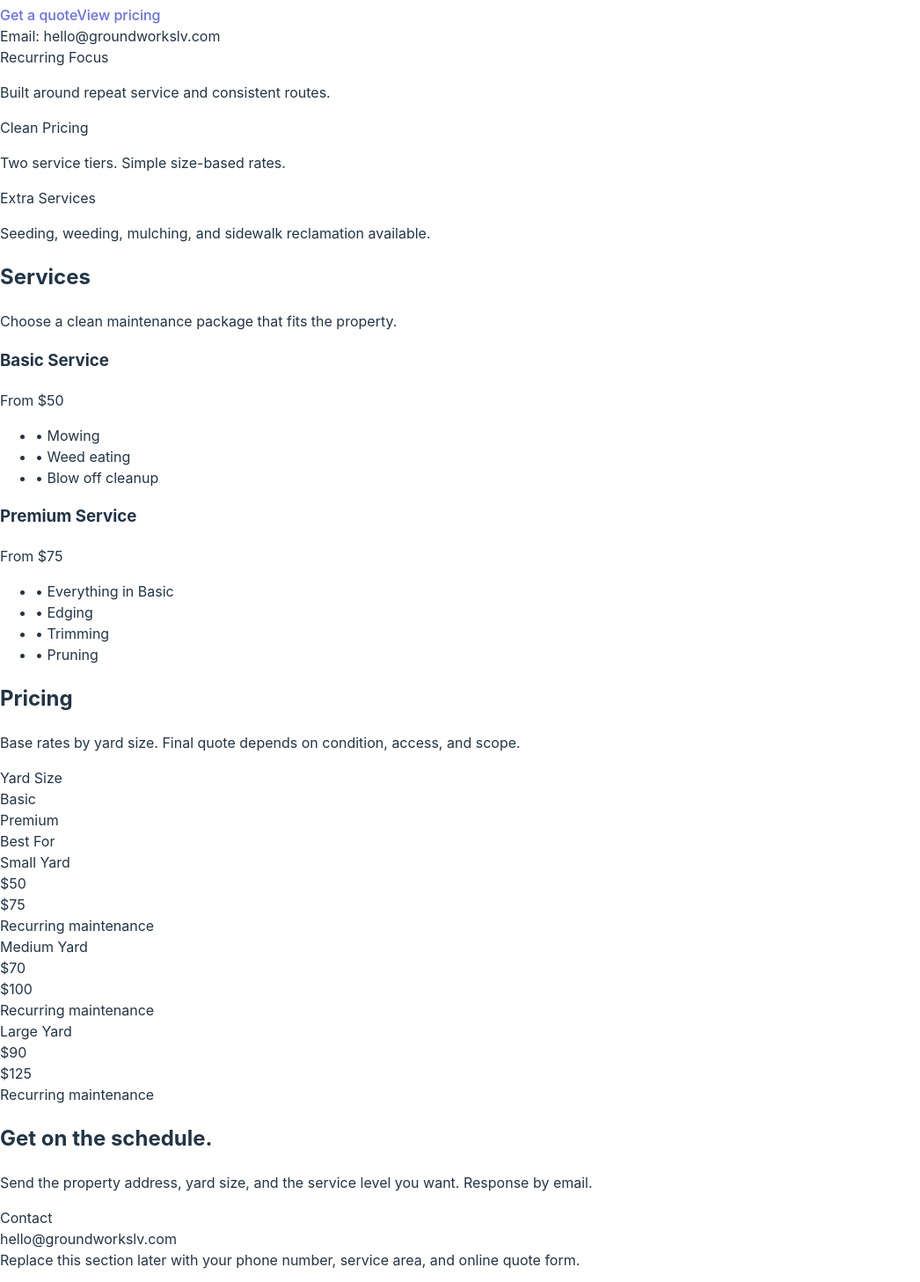
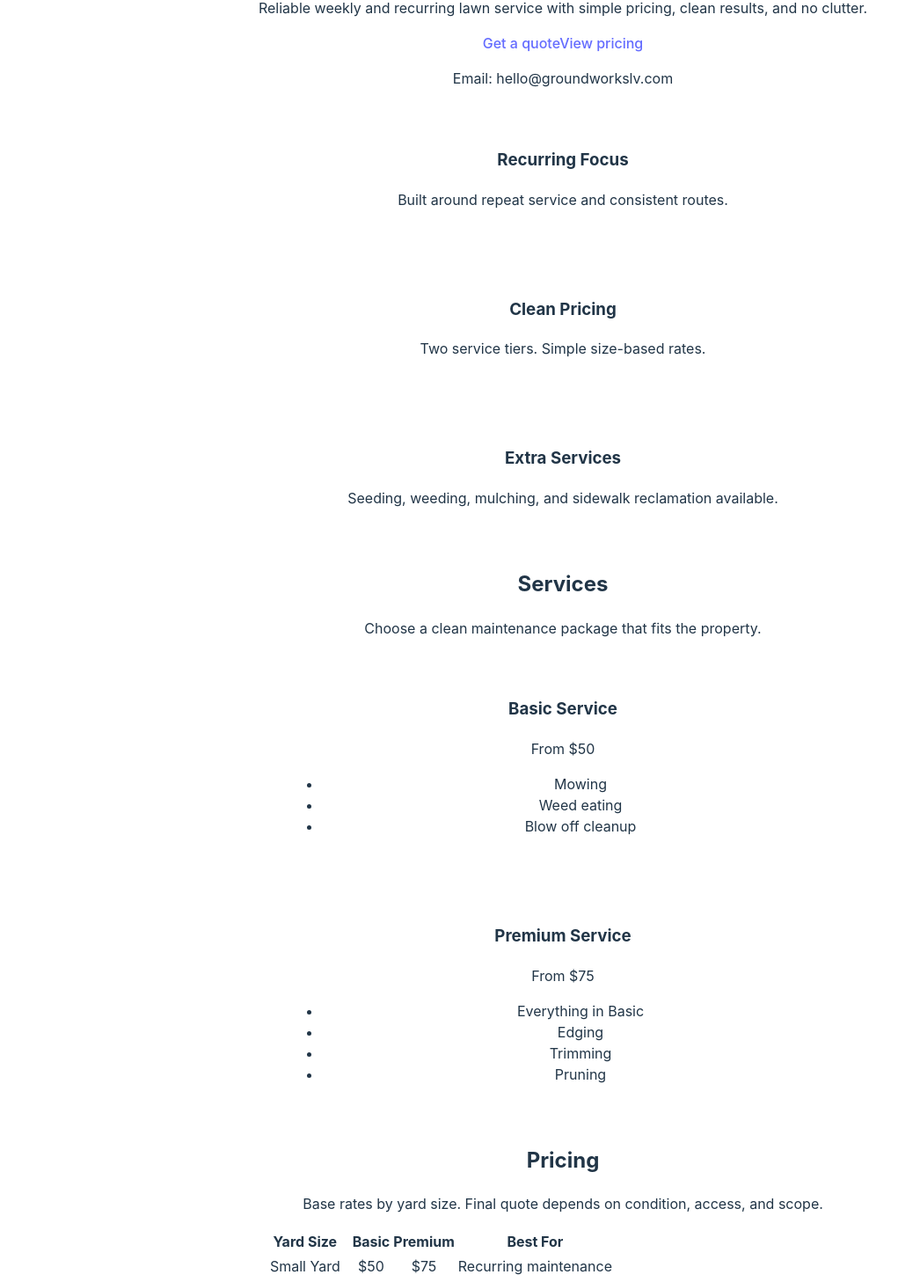
Before and after one commit to cmkmchase/groundworkslv-1, a React (Vite) app: page / in a window 1280 px wide. Shown: the part 200-1657 px from the top of the page at 88% size, without its empty margins (0-1046 px from the left). Built offline with nearby package versions, Linux system fonts and the light colour scheme.

Commit message:
Update App.tsx

```diff
--- a/src/react-app/App.tsx
+++ b/src/react-app/App.tsx
@@ -1,4 +1,6 @@
-export default function GroundworksLVWebsite() {
+import "./App.css";
+
+function App() {
   const services = [
     {
       name: "Basic Service",
@@ -19,88 +21,64 @@ export default function GroundworksLVWebsite() {
   ];
 
   return (
-    <div className="min-h-screen bg-white text-neutral-900">
-      <section className="border-b border-neutral-200">
-        <div className="mx-auto max-w-6xl px-6 py-16 md:py-24">
-          <div className="max-w-3xl space-y-6">
-            <div className="inline-flex rounded-full border border-neutral-300 px-4 py-1 text-sm">
-              Groundworks LV
-            </div>
-            <h1 className="text-4xl font-semibold tracking-tight md:text-6xl">
-              Straightforward lawn care.
-            </h1>
-            <p className="max-w-2xl text-lg text-neutral-600 md:text-xl">
+    <div className="site">
+      <section className="hero">
+        <div className="container">
+          <div className="badge">Groundworks LV</div>
+          <h1>Straightforward lawn care.</h1>
+          <p className="hero-text">
             Reliable weekly and recurring lawn service with simple pricing,
             clean results, and no clutter.
           </p>
-            <div className="flex flex-col gap-3 sm:flex-row">
-              <a
-                href="mailto:hello@groundworkslv.com"
-                className="rounded-2xl bg-neutral-900 px-6 py-3 text-center text-white shadow-sm"
-              >
+
+          <div className="hero-actions">
+            <a className="button button-primary" href="mailto:hello@groundworkslv.com">
               Get a quote
             </a>
-              <a
-                href="#pricing"
-                className="rounded-2xl border border-neutral-300 px-6 py-3 text-center"
-              >
+            <a className="button button-secondary" href="#pricing">
               View pricing
             </a>
           </div>
-            <div className="text-sm text-neutral-500">
-              Email: hello@groundworkslv.com
+
+          <p className="hero-email">Email: hello@groundworkslv.com</p>
         </div>
+      </section>
+
+      <section className="features">
+        <div className="container feature-grid">
+          <div className="card">
+            <h3>Recurring Focus</h3>
+            <p>Built around repeat service and consistent routes.</p>
+          </div>
+          <div className="card">
+            <h3>Clean Pricing</h3>
+            <p>Two service tiers. Simple size-based rates.</p>
+          </div>
+          <div className="card">
+            <h3>Extra Services</h3>
+            <p>Seeding, weeding, mulching, and sidewalk reclamation available.</p>
           </div>
         </div>
       </section>
 
-      <section className="mx-auto max-w-6xl px-6 py-16">
-        <div className="grid gap-6 md:grid-cols-3">
-          <div className="rounded-3xl border border-neutral-200 p-6 shadow-sm">
-            <div className="text-lg font-medium">Recurring Focus</div>
-            <p className="mt-3 text-neutral-600">
-              Built around repeat service and consistent routes.
-            </p>
-          </div>
-          <div className="rounded-3xl border border-neutral-200 p-6 shadow-sm">
-            <div className="text-lg font-medium">Clean Pricing</div>
-            <p className="mt-3 text-neutral-600">
-              Two service tiers. Simple size-based rates.
-            </p>
-          </div>
-          <div className="rounded-3xl border border-neutral-200 p-6 shadow-sm">
-            <div className="text-lg font-medium">Extra Services</div>
-            <p className="mt-3 text-neutral-600">
-              Seeding, weeding, mulching, and sidewalk reclamation available.
-            </p>
-          </div>
-        </div>
-      </section>
-
-      <section id="services" className="bg-neutral-50 border-y border-neutral-200">
-        <div className="mx-auto max-w-6xl px-6 py-16">
-          <div className="max-w-2xl">
-            <h2 className="text-3xl font-semibold tracking-tight">Services</h2>
-            <p className="mt-3 text-neutral-600">
-              Choose a clean maintenance package that fits the property.
-            </p>
+      <section className="services-section">
+        <div className="container">
+          <div className="section-header">
+            <h2>Services</h2>
+            <p>Choose a clean maintenance package that fits the property.</p>
           </div>
 
-          <div className="mt-10 grid gap-6 md:grid-cols-2">
+          <div className="service-grid">
             {services.map((service) => (
-              <div
-                key={service.name}
-                className="rounded-3xl border border-neutral-200 bg-white p-8 shadow-sm"
-              >
-                <div className="flex items-start justify-between gap-4">
-                  <h3 className="text-2xl font-medium">{service.name}</h3>
-                  <div className="rounded-full bg-neutral-900 px-4 py-1 text-sm text-white">
-                    {service.price}
+              <div className="card service-card" key={service.name}>
+                <div className="service-top">
+                  <h3>{service.name}</h3>
+                  <span className="price-pill">{service.price}</span>
                 </div>
-                </div>
-                <ul className="mt-6 space-y-3 text-neutral-700">
+
+                <ul>
                   {service.items.map((item) => (
-                    <li key={item}>• {item}</li>
+                    <li key={item}>{item}</li>
                   ))}
                 </ul>
               </div>
@@ -109,65 +87,63 @@ export default function GroundworksLVWebsite() {
         </div>
       </section>
 
-      <section id="pricing" className="mx-auto max-w-6xl px-6 py-16">
-        <div className="max-w-2xl">
-          <h2 className="text-3xl font-semibold tracking-tight">Pricing</h2>
-          <p className="mt-3 text-neutral-600">
+      <section id="pricing" className="pricing-section">
+        <div className="container">
+          <div className="section-header">
+            <h2>Pricing</h2>
+            <p>
               Base rates by yard size. Final quote depends on condition, access,
               and scope.
             </p>
           </div>
 
-        <div className="mt-10 overflow-hidden rounded-3xl border border-neutral-200 shadow-sm">
-          <div className="grid grid-cols-3 border-b border-neutral-200 bg-neutral-100 text-sm font-medium md:grid-cols-4">
-            <div className="p-4">Yard Size</div>
-            <div className="p-4">Basic</div>
-            <div className="p-4">Premium</div>
-            <div className="hidden p-4 md:block">Best For</div>
+          <div className="pricing-table-wrap">
+            <table className="pricing-table">
+              <thead>
+                <tr>
+                  <th>Yard Size</th>
+                  <th>Basic</th>
+                  <th>Premium</th>
+                  <th>Best For</th>
+                </tr>
+              </thead>
+              <tbody>
+                {sizes.map(([size, basic, premium]) => (
+                  <tr key={size}>
+                    <td>{size}</td>
+                    <td>{basic}</td>
+                    <td>{premium}</td>
+                    <td>Recurring maintenance</td>
+                  </tr>
+                ))}
+              </tbody>
+            </table>
           </div>
-
-          {sizes.map(([size, basic, premium]) => (
-            <div
-              key={size}
-              className="grid grid-cols-3 border-b border-neutral-200 last:border-b-0 md:grid-cols-4"
-            >
-              <div className="p-4 font-medium">{size}</div>
-              <div className="p-4">{basic}</div>
-              <div className="p-4">{premium}</div>
-              <div className="hidden p-4 text-neutral-600 md:block">
-                Recurring maintenance
-              </div>
-            </div>
-          ))}
         </div>
       </section>
 
-      <section className="bg-neutral-900 text-white">
-        <div className="mx-auto max-w-6xl px-6 py-16">
-          <div className="grid gap-10 md:grid-cols-2 md:items-center">
+      <section className="contact-section">
+        <div className="container contact-grid">
           <div>
-              <h2 className="text-3xl font-semibold tracking-tight">
-                Get on the schedule.
-              </h2>
-              <p className="mt-3 max-w-xl text-neutral-300">
+            <h2>Get on the schedule.</h2>
+            <p>
               Send the property address, yard size, and the service level you
               want. Response by email.
             </p>
           </div>
 
-            <div className="rounded-3xl bg-white p-8 text-neutral-900 shadow-sm">
-              <div className="text-sm font-medium uppercase tracking-wide text-neutral-500">
-                Contact
-              </div>
-              <div className="mt-3 text-2xl font-semibold">hello@groundworkslv.com</div>
-              <div className="mt-6 text-sm text-neutral-600">
+          <div className="contact-card">
+            <div className="contact-label">Contact</div>
+            <div className="contact-email">hello@groundworkslv.com</div>
+            <p>
               Replace this section later with your phone number, service area,
               and online quote form.
-              </div>
-            </div>
+            </p>
           </div>
         </div>
       </section>
     </div>
   );
 }
+
+export default App;
```
Lines whose indentation alone changed are shown as unchanged.
